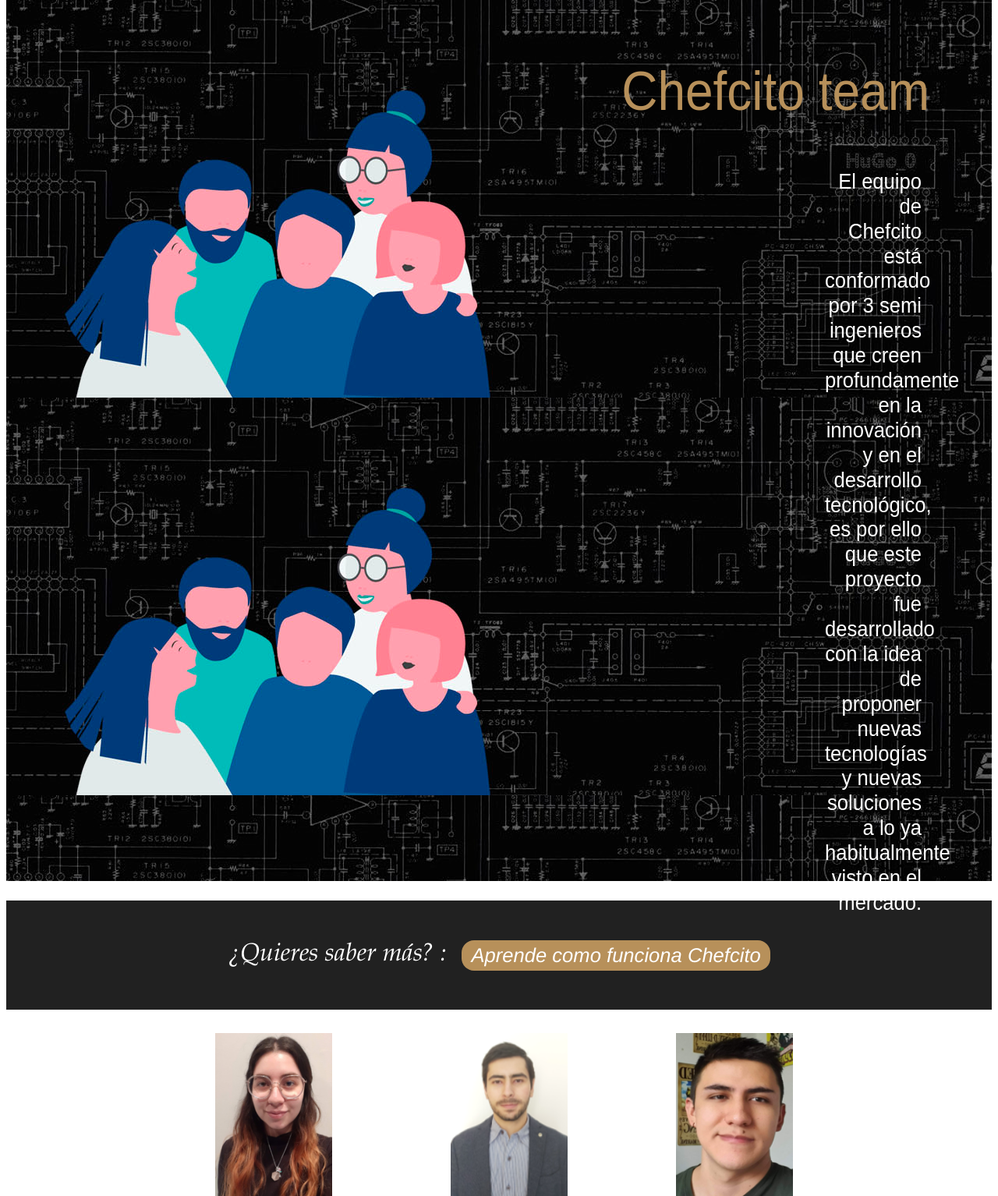
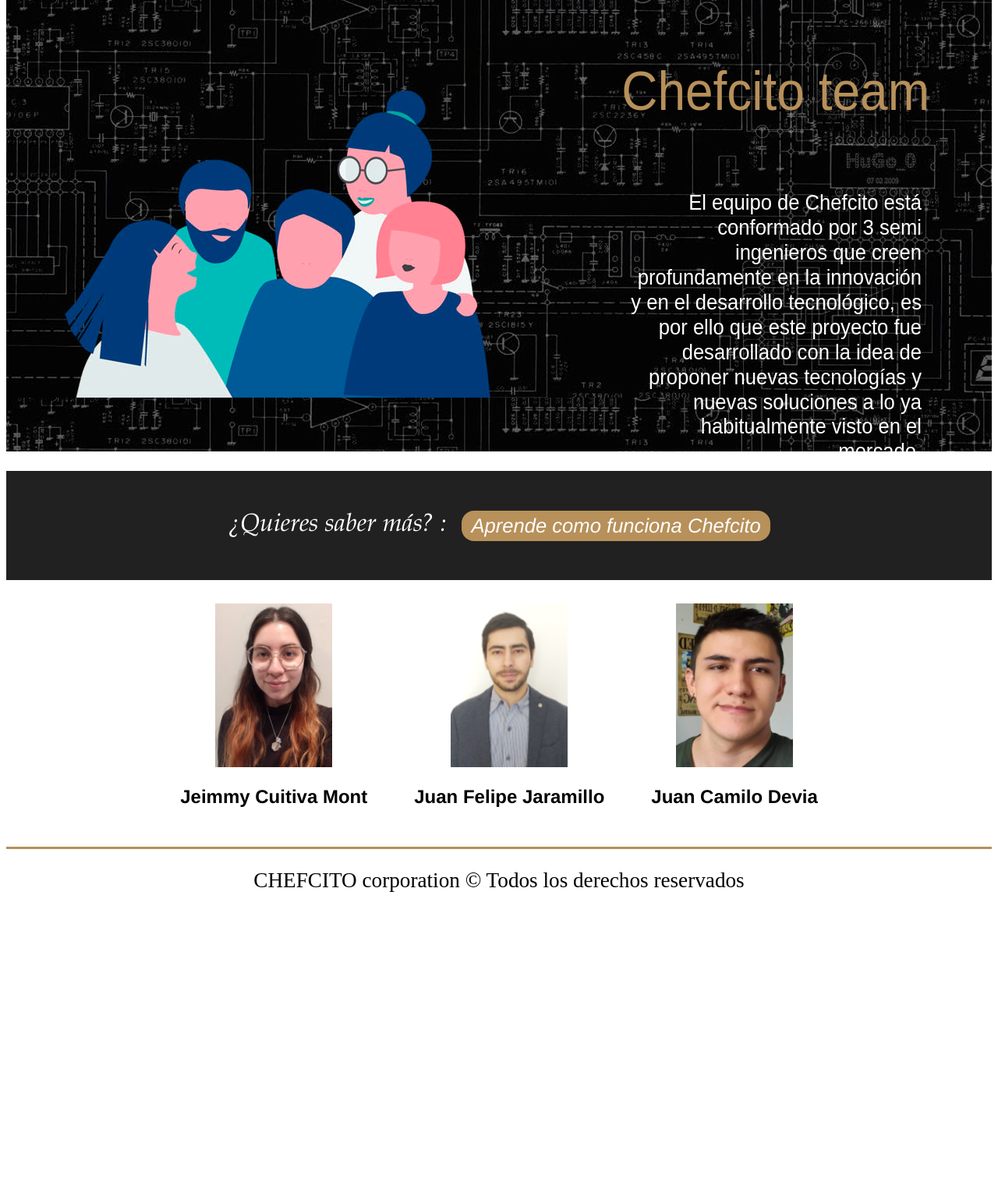
Before and after one commit to juandevia/IOT-pagina-web, a PHP site: page /nosotrosl.html in a window 1280 px wide. Shown: the part 131-1665 px from the top of the page at 78% size. After the commit the page ends 1275 px from the top, so only its background shows below. Run offline with PHP 8.4, Linux system fonts and the light colour scheme.

Commit message:
version4C

```diff
--- a/css/estilos.css
+++ b/css/estilos.css
@@ -151,7 +151,7 @@ footer{
     font-size: 1.6em;
     text-align:right;
     color: white;
-    padding-left:1050px;
+    padding-left:800px;
     padding-right:90px;
     font-weight: normal;
     transform: scale(1,1.1);
```
